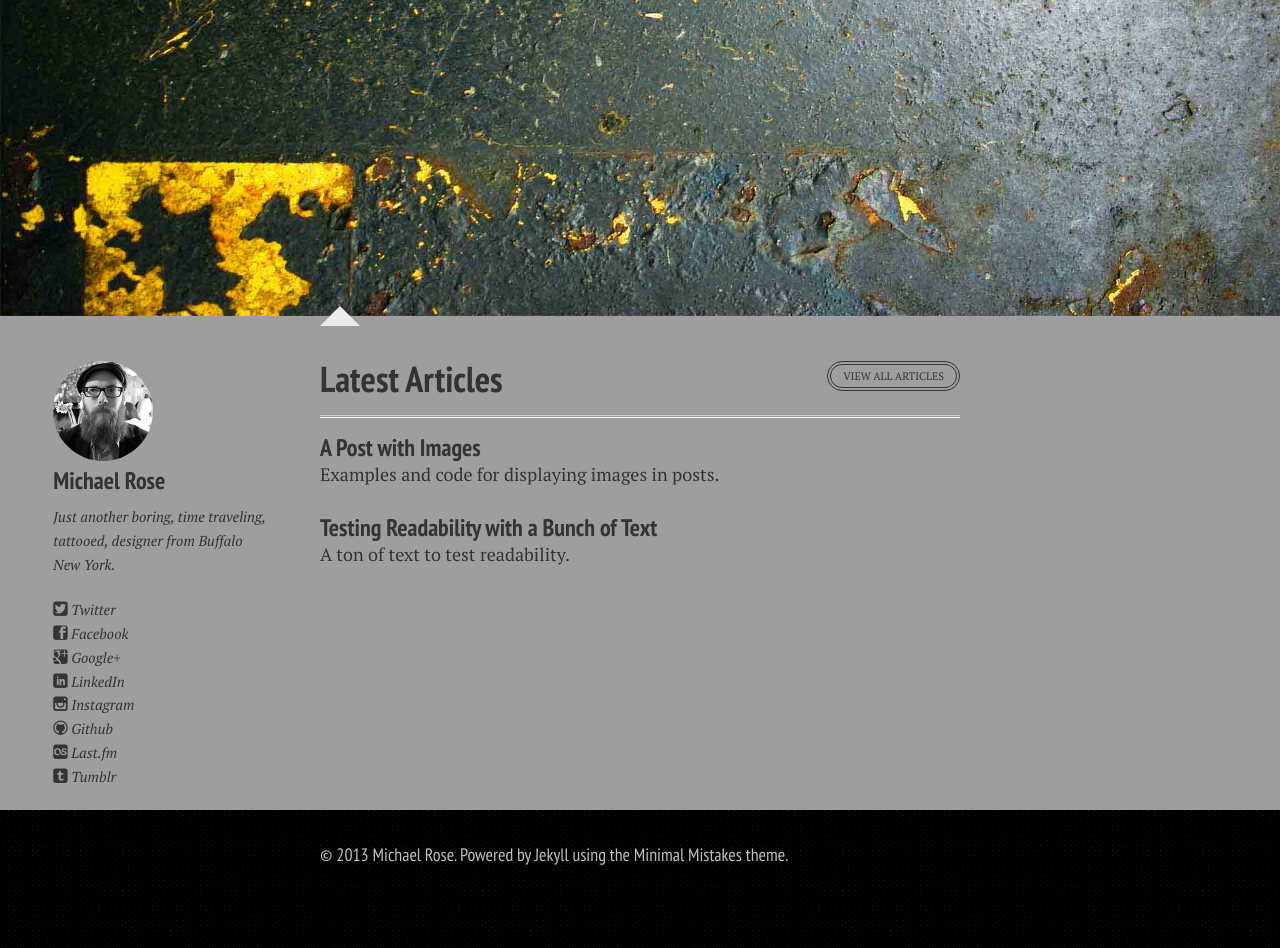
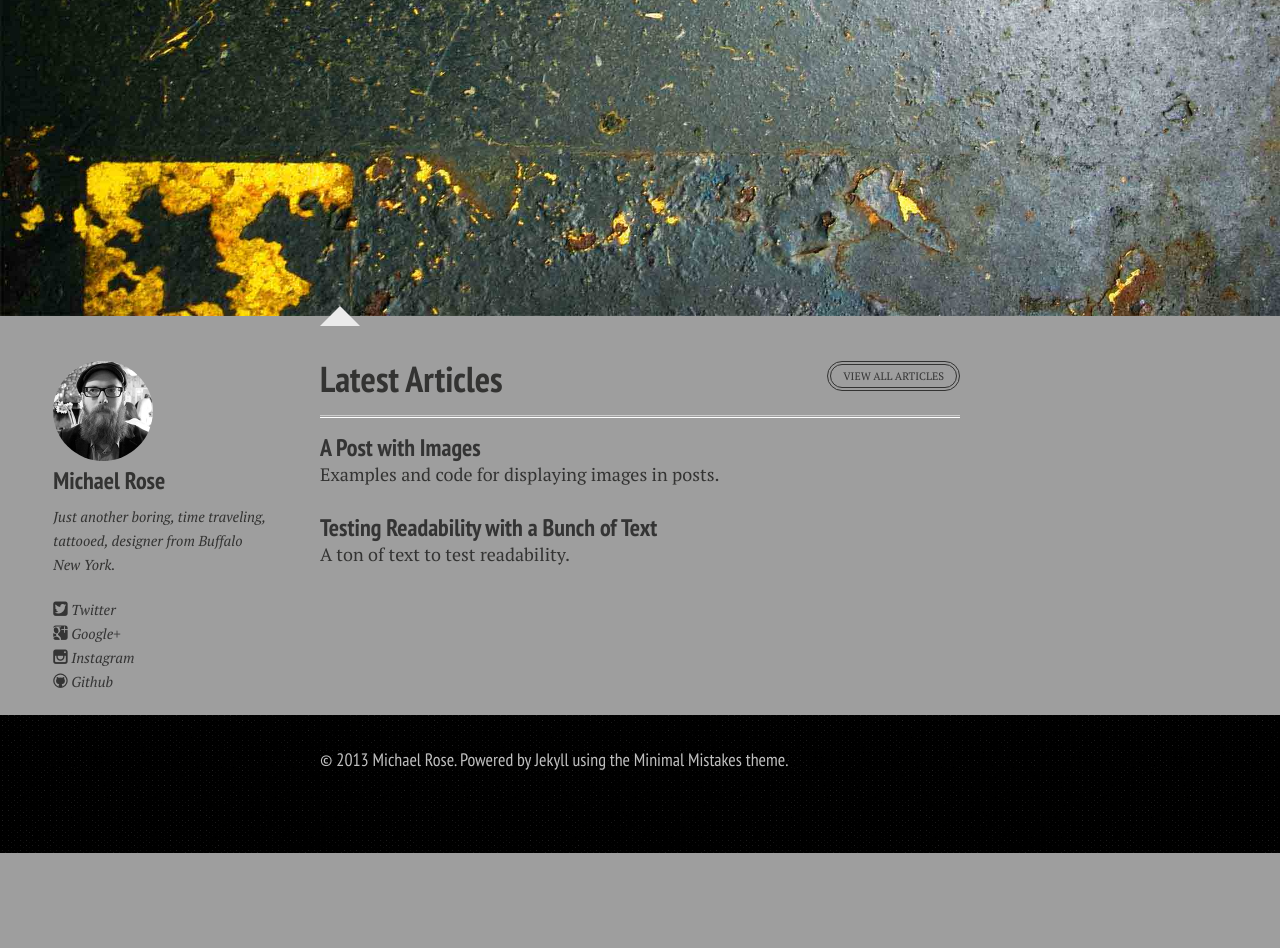
Before and after one commit to padi/padi.github.io, a Jekyll site: the page built from index.md, in a window 1280 px wide, cut to the strip 104-1052 px from the top of the page. Built offline with Jekyll 4.4.1, drawn with Linux system fonts in a browser that asks for light colours; nearby versions of some CDN libraries; after the commit the page ends 957 px from its top, so only the background shows below that; part of the change alters nothing that is shown.

```diff
--- a/_config.yml
+++ b/_config.yml
@@ -12,14 +12,14 @@ owner:
   email:          michael@mademistakes.com
   # Social networking links are used in author-bio sidebar. Update and remove as you like.
   twitter:        "mmistakes"
-  facebook:       "michaelrose"
+  facebook:
   github:         "mmistakes"
-  linkedin:       "michaelrose"
+  linkedin:
   instagram:      "mmistakes"
-  lastfm:         "anotherjpeg"
-  tumblr:         "mademistakes"
+  lastfm:
+  tumblr:
   # For Google Authorship https://plus.google.com/authorship
-  google_plus:    "https://plus.google.com/118238196859537351707/posts"
+  google_plus:    "http://plus.google.com/118238196859537351707"
 
 # Analytics and webmaster tools stuff goes here
 google_analytics:   UA-41189495-1
--- a/_includes/head.html
+++ b/_includes/head.html
@@ -28,7 +28,7 @@
 {% capture canonical %}{{ site.url }}{% if site.permalink contains '.html' %}{{ page.url }}{% else %}{{ page.url | remove:'index.html' | strip_slash }}{% endif %}{% endcapture %}
 <link rel="canonical" href="{{ canonical }}">
 <link href="{{ site.url }}/feed.xml" type="application/atom+xml" rel="alternate" title="{{ site.title }} Feed">
-<link rel="author" href="{{ site.owner.google_plus }}">
+<link rel="author" href="{{ site.owner.google_plus }}?rel=author">
 
 <!-- http://t.co/dKP3o1e -->
 <meta name="HandheldFriendly" content="True">
```
